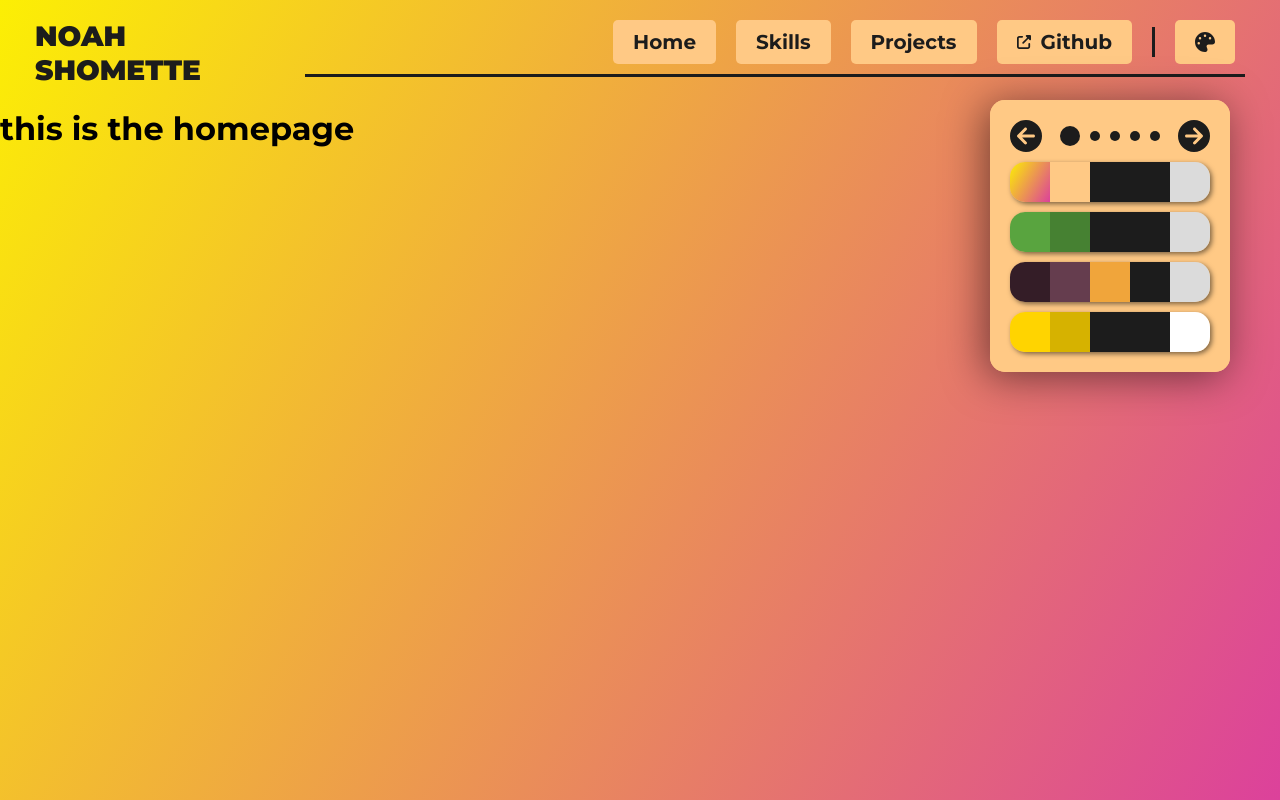
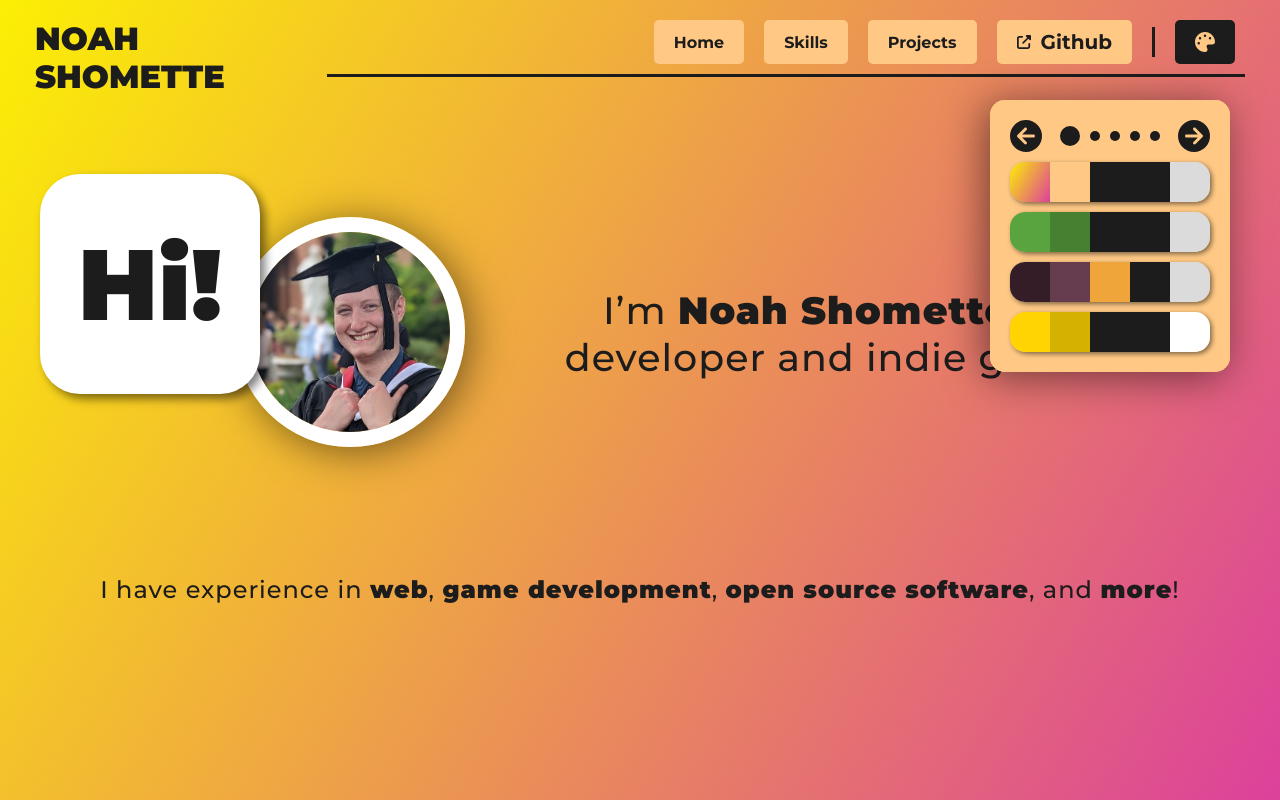
Before and after one commit to NoahShomette/NoahShometteWebsite, a React (Create React App) app: page / in a window 1280 px wide. Both pictures are taken after a click on the element 1205 px from the left and 42 px from the top of the page. Built offline with nearby package versions, Linux system fonts and the light colour scheme; the HTML template or start-up script is replaced by a standard one.

Commit message:
make initial index page

```diff
--- a/package.json
+++ b/package.json
@@ -21,6 +21,7 @@
     "react-router-dom": "^6.8.1",
     "react-scripts": "5.0.1",
     "typescript": "^4.9.5",
+    "@types/uuid": "^9.0.0",
     "web-vitals": "^2.1.4"
   },
   "scripts": {
--- a/src/components/Navbar.module.css
+++ b/src/components/Navbar.module.css
@@ -10,7 +10,7 @@
 
 .name {
     font-weight: 900;
-    font-size: 24px;
+    font-size: 28px;
     line-height: 1.2;
 }
 
@@ -21,7 +21,7 @@
         margin: 20px 35px 20px 35px;
     }
     .name {
-        font-size: 28px;
+        font-size: 32px;
     }
 
 }
@@ -87,7 +87,7 @@
 .mobileRightSide {
     display: flex;
     flex-direction: row;
-    justify-content: end;
+    justify-content: flex-end;
     align-items: center;
     width: 100%;
 }
--- a/src/components/colorSelector.tsx
+++ b/src/components/colorSelector.tsx
@@ -4,6 +4,7 @@ import {ReactNode, useState} from "react";
 import Button from "./interface/Button";
 import {ButtonSize} from "../utils/options";
 import {faCircleArrowLeft, faCircleArrowRight} from "@fortawesome/free-solid-svg-icons";
+import {v4 as uuidv4} from "uuid";
 
 export default function ColorSelector() {
 
@@ -29,9 +30,9 @@ export default function ColorSelector() {
 
         for (let i = 0; i <= tabCount; i++) {
             if (i === colorTab) {
-                content.push(<div className={[styles.dot, styles.dotActive].join(" ")}></div>)
+                content.push(<div className={[styles.dot, styles.dotActive].join(" ")} key={uuidv4()}></div>)
             } else {
-                content.push(<div className={styles.dot}></div>)
+                content.push(<div className={styles.dot} key={uuidv4()}></div>)
             }
         }
 
@@ -44,7 +45,7 @@ export default function ColorSelector() {
     function getNavigation() {
 
         return (
-            <div className={styles.navigation}>
+            <div className={styles.navigation} key={uuidv4()}>
                 <Button text={false} buttonText={""} link={false} buttonLink={""} icon={true}
                         iconDefinition={faCircleArrowLeft} background={false} textSize={ButtonSize.medium}
                         iconSize={"2x"} buttonOnClick={handleTabLeft}/>
@@ -63,7 +64,6 @@ export default function ColorSelector() {
 
         if (colorsLoaded) {
             for (let i = colorTab * 4; i < colorTab * 4 + 4; i++) {
-                console.log(i);
                 if (i > colors.length - 1) {
                     break;
                 }
@@ -80,7 +80,7 @@ export default function ColorSelector() {
         if (colorsLoaded) {
             let color = colors[index];
             return (
-                <div className={styles.swatchGroup} onClick={() => changeActiveColor(colors[index])}>
+                <div className={styles.swatchGroup} onClick={() => changeActiveColor(colors[index])} key={uuidv4()}>
                     {color.gradient ? <div
                             style={{background: "linear-gradient(120deg, " + color.colorMain + " 0%, " + color.colorSecondaryGradient + " 100%)"}}
                             className={styles.swatch}></div>
@@ -98,7 +98,7 @@ export default function ColorSelector() {
 
     return (
         <>
-            <div className={styles.body}>
+            <div className={styles.body} key={uuidv4()}>
                 {getNavigation()}
                 <div className={styles.swatches}>
                     {getSwatches()}
--- a/src/components/interface/Button.module.css
+++ b/src/components/interface/Button.module.css
@@ -3,7 +3,11 @@
     text-decoration: none;
     display: flex;
     place-items: center;
+    justify-content: center;
     transition: all 0.3s;
+}
+
+.button *{
 }
 
 .button.background{
@@ -23,6 +27,7 @@
 }
 
 .icon * {
+    color: var(--color-contrast);
     transition: all 0.3s;
 }
 
@@ -38,6 +43,8 @@
     font-weight: bold;
     font-size: 24px;
     transition: all 0.3s;
+    color: var(--color-contrast);
+
 }
 
 .text.extraSmall{
--- a/src/components/interface/Button.tsx
+++ b/src/components/interface/Button.tsx
@@ -4,6 +4,7 @@ import {FontAwesomeIcon} from "@fortawesome/react-fontawesome";
 import {IconDefinition} from "@fortawesome/free-brands-svg-icons";
 import {SizeProp} from "@fortawesome/fontawesome-svg-core";
 import {ButtonSize} from "../../utils/options";
+import {v4 as uuidv4} from 'uuid';
 
 
 interface ButtonProps {
@@ -66,13 +67,13 @@ export default function Button(props: ButtonProps) {
             return (
                 <a href={props.buttonLink} className={[styles.button, buttonStyles].join(" ")}
                    onMouseEnter={handleMouseEnter}
-                   onMouseLeave={handleMouseLeave} onClick={props.buttonOnClick}>
+                   onMouseLeave={handleMouseLeave} onClick={props.buttonOnClick} key={uuidv4()}>
                     {getContent()}
                 </a>
             )
         } else {
             return (<div className={[styles.button, buttonStyles].join(" ")} onMouseEnter={handleMouseEnter}
-                         onMouseLeave={handleMouseLeave} onClick={props.buttonOnClick}>
+                         onMouseLeave={handleMouseLeave} onClick={props.buttonOnClick} key={uuidv4()}>
                 {getContent()}
             </div>)
         }
@@ -83,7 +84,7 @@ export default function Button(props: ButtonProps) {
         let content: ReactNode[] = [];
 
         if (props.icon) {
-            content.push(<div>
+            content.push(<div key={uuidv4()}>
                 <FontAwesomeIcon icon={props.iconDefinition} className={[styles.icon, buttonStyles].join(" ")}
                                  size={props.iconSize}/>
             </div>)
@@ -91,13 +92,13 @@ export default function Button(props: ButtonProps) {
 
         if (props.text && props.icon) {
             content.push(
-                <div className={styles.spacer}></div>
+                <div className={styles.spacer} key={uuidv4()}></div>
             )
         }
 
         if (props.text) {
             content.push(
-                <div className={[styles.text, textStyles].join(" ")}>{props.buttonText}</div>
+                <div className={[styles.text, textStyles].join(" ")} key={uuidv4()}>{props.buttonText}</div>
             )
         }
 
--- a/src/components/interface/LinkButton.module.css
+++ b/src/components/interface/LinkButton.module.css
@@ -4,7 +4,15 @@
     transition: all 0.3s;
     display: flex;
     place-items: center;
+    justify-content: center;
 }
+
+
+.button *{
+    color: var(--color-contrast);
+    text-decoration: none;
+}
+
 
 .button.background{
     padding: 10px 20px 10px 20px;
--- a/src/index.css
+++ b/src/index.css
@@ -1,4 +1,4 @@
-@import url('https://fonts.googleapis.com/css2?family=Montserrat:wght@400;600;700;900&display=swap');
+@import url('https://fonts.googleapis.com/css2?family=Montserrat:wght@400;500;600;700;800;900&display=swap');
 
 :root {
     --color-main: #FCEF04;
@@ -7,9 +7,12 @@
     --color-contrast: #1C1C1C;
     --color-light: #DBDBDB;
     --color-dark: #1C1C1C;
+
     background-color: var(--color-main);
+    color: black;
 
-    color: black;
+    --small-desktop-bp: 800px;
+    --desktop-bp: 1200px;
 }
 
 :root.gradient {
--- a/src/pages/FourOhFour.tsx
+++ b/src/pages/FourOhFour.tsx
@@ -1,11 +1,12 @@
 import React from 'react';
 import LinkButton from "../components/interface/LinkButton";
+import {ButtonSize} from "../utils/options";
 
 function FourOhFour() {
     return (
         <>
             <h1>Page not found</h1>
-
+            <LinkButton buttonLink={"/"} buttonText={"Home"} background={true} textSize={ButtonSize.medium}/>
         </>
 
     );
--- /dev/null
+++ b/src/pages/Index.module.css
@@ -0,0 +1,139 @@
+.pageBody {
+    color: var(--color-contrast);
+    display: flex;
+    flex-direction: column;
+    place-items: center;
+}
+
+.intro {
+    display: flex;
+    flex-direction: column;
+    margin-top: 75px;
+    max-width: 1200px;
+}
+
+@media screen and (min-width: 800px) {
+    .intro  {
+        margin-top: 150px;
+        flex-direction: row;
+    }
+}
+
+@media screen and (min-width: 1200px) {
+    .intro  {
+        margin: 100px 0 100px 0;
+    }
+}
+
+.decoration {
+    display: flex;
+    flex-direction: row;
+    place-items: center;
+    justify-content: center;
+}
+
+.hi {
+    background-color: var(--color-light);
+    color: var(--color-dark);
+    display: flex;
+    place-items: center;
+    justify-content: center;
+    text-align: center;
+    position: relative;
+    top: -50px;
+    width: 35px;
+    height: 35px;
+    padding: 60px;
+    border-radius: 40px;
+    box-shadow: 5px 5px 10px rgba(1, 1, 1, 0.5);
+    font-size: 60px;
+    font-weight: 900;
+}
+
+.photo {
+
+}
+
+.photo * {
+    position: relative;
+    left: -25px;
+    border-radius: 50%;
+    width: 150px;
+    height: 150px;
+    border: 10px solid var(--color-light);
+    box-shadow: 5px 5px 40px rgba(1, 1, 1, 0.5);
+    z-index: -1;
+}
+
+@media screen and (min-width: 1200px) {
+    .photo *  {
+        width: 200px;
+        height: 200px;
+        border: 15px solid var(--color-light);
+    }
+
+    .hi{
+        width: 100px;
+        height: 100px;
+        font-size: 100px;
+        padding: 60px;
+    }
+}
+
+.header {
+    box-sizing: content-box;
+    text-align: center;
+    display: flex;
+    justify-content: center;
+    place-items: center;
+    padding-left: 25px;
+}
+
+.header h1 {
+    font-size: 32px;
+    font-weight: 500;
+    letter-spacing: 1px;
+    margin: 50px 25px 25px 25px;
+}
+
+.header h1 span {
+    font-weight: 900;
+}
+
+.subline {
+    text-align: center;
+    display: none;
+}
+
+@media screen and (min-width: 800px) {
+
+    .header h1 {
+        font-size: 38px;
+        font-weight: 500;
+        letter-spacing: 1px;
+        margin: 0;
+
+    }
+
+    .subline  {
+        display: block;
+    }
+}
+
+.subline p {
+    font-size: 24px;
+    font-weight: 500;
+    letter-spacing: 1px;
+}
+
+.subline p span {
+    font-weight: 900;
+}
+
+.mobileButtons{
+    width: 100%;
+}
+
+.mobileButtons a{
+    margin: 20px;
+}
--- a/src/pages/Index.tsx
+++ b/src/pages/Index.tsx
@@ -1,10 +1,54 @@
-import React from 'react';
+import React, {useEffect, useState} from 'react';
+import styles from "./Index.module.css";
+import photo from "../resources/NoahShometteMainPic.jpeg";
+import LinkButton from "../components/interface/LinkButton";
+import Button from "../components/interface/Button";
+import {faUpRightFromSquare} from "@fortawesome/free-solid-svg-icons";
+import {ButtonSize} from "../utils/options";
 
 function Index() {
+    const [mQuery, setMQuery] = useState({matches: window.innerWidth > 1200});
+
+    useEffect(() => {
+        let mediaQuery = window.matchMedia("(min-width: 1200px)");
+        mediaQuery.addEventListener("change", setMQuery);
+
+        return () => mediaQuery.removeEventListener("change", setMQuery);
+    }, []);
+
+    let showButtons: boolean;
+    showButtons = !mQuery.matches;
+
     return (
-        <>
-            <h1>this is the homepage</h1>
-        </>
+        <div className={styles.pageBody}>
+            <div className={styles.intro}>
+                <div className={styles.decoration}>
+                    <div className={styles.hi}>Hi!</div>
+                    <div className={styles.photo}>
+                        <img src={photo}
+                             alt="Noah Shomette"/>
+                    </div>
+
+                </div>
+                <div className={styles.header}>
+                    <h1>I’m <span>Noah Shomette</span>, a web developer and indie game dev!</h1>
+                </div>
+            </div>
+            {showButtons? <div className={styles.mobileButtons}>
+                <LinkButton buttonLink={"/skills"} buttonText={"Skills"} background={true}
+                            textSize={ButtonSize.extraLarge}/>
+                <LinkButton buttonLink={"/projects"} buttonText={"Projects"} background={true}
+                            textSize={ButtonSize.extraLarge}/>
+                <Button buttonText={"Github"} buttonLink={"https://github.com/NoahShomette"} icon={true}
+                        iconDefinition={faUpRightFromSquare} text={true} link={true} background={true}
+                        textSize={ButtonSize.extraLarge} iconSize={"sm"}/>
+            </div> : <div/>}
+            <div className={styles.subline}>
+                <p>I have experience
+                    in <span>web</span>, <span>game development</span>, <span>open source software</span>,
+                    and <span>more</span>!</p>
+            </div>
+        </div>
 
     );
 }
```
Also changed, not shown: src/resources/NoahShometteMainPic.jpeg (added), 1 other file (tests, documents, lock files or other folders).
